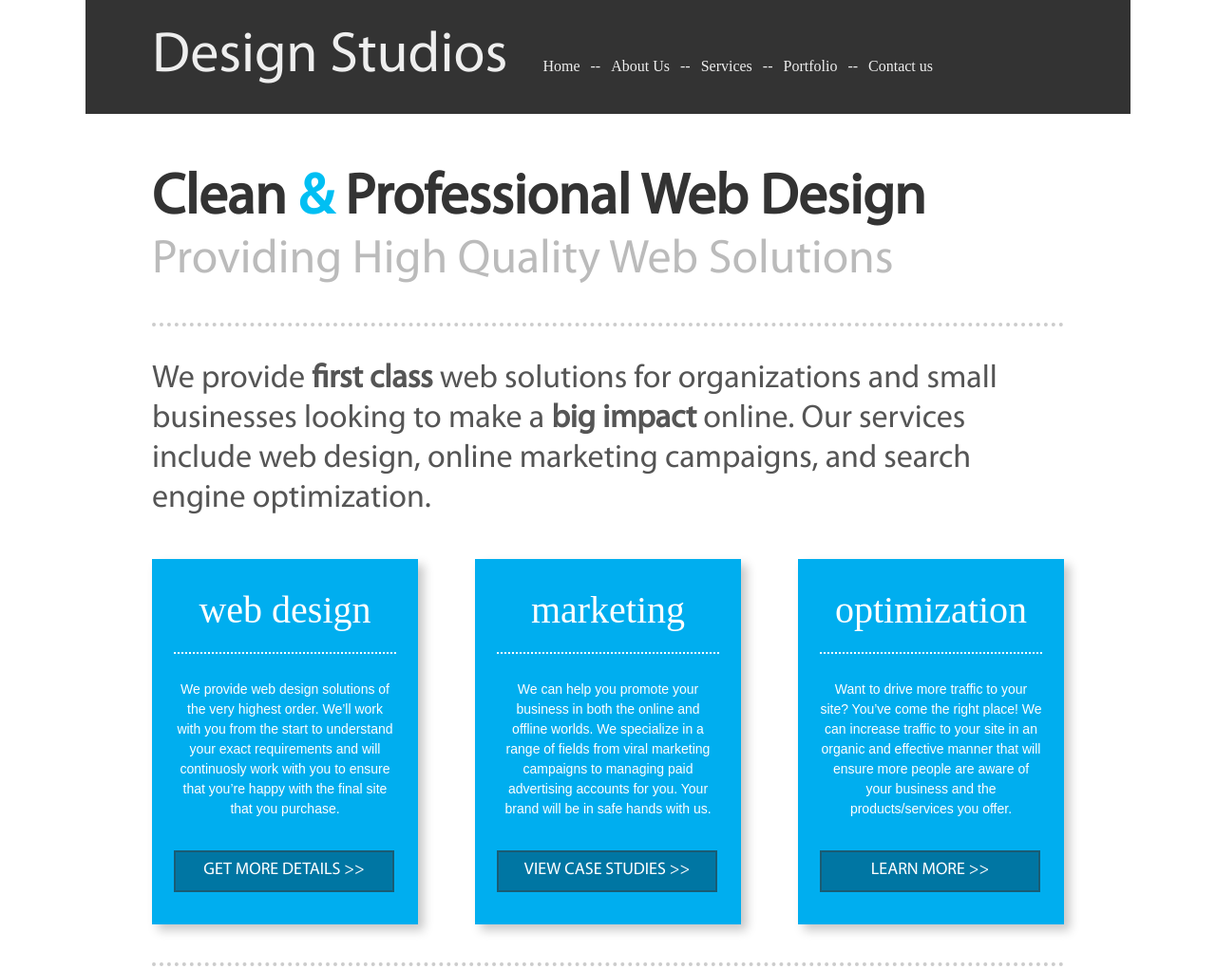
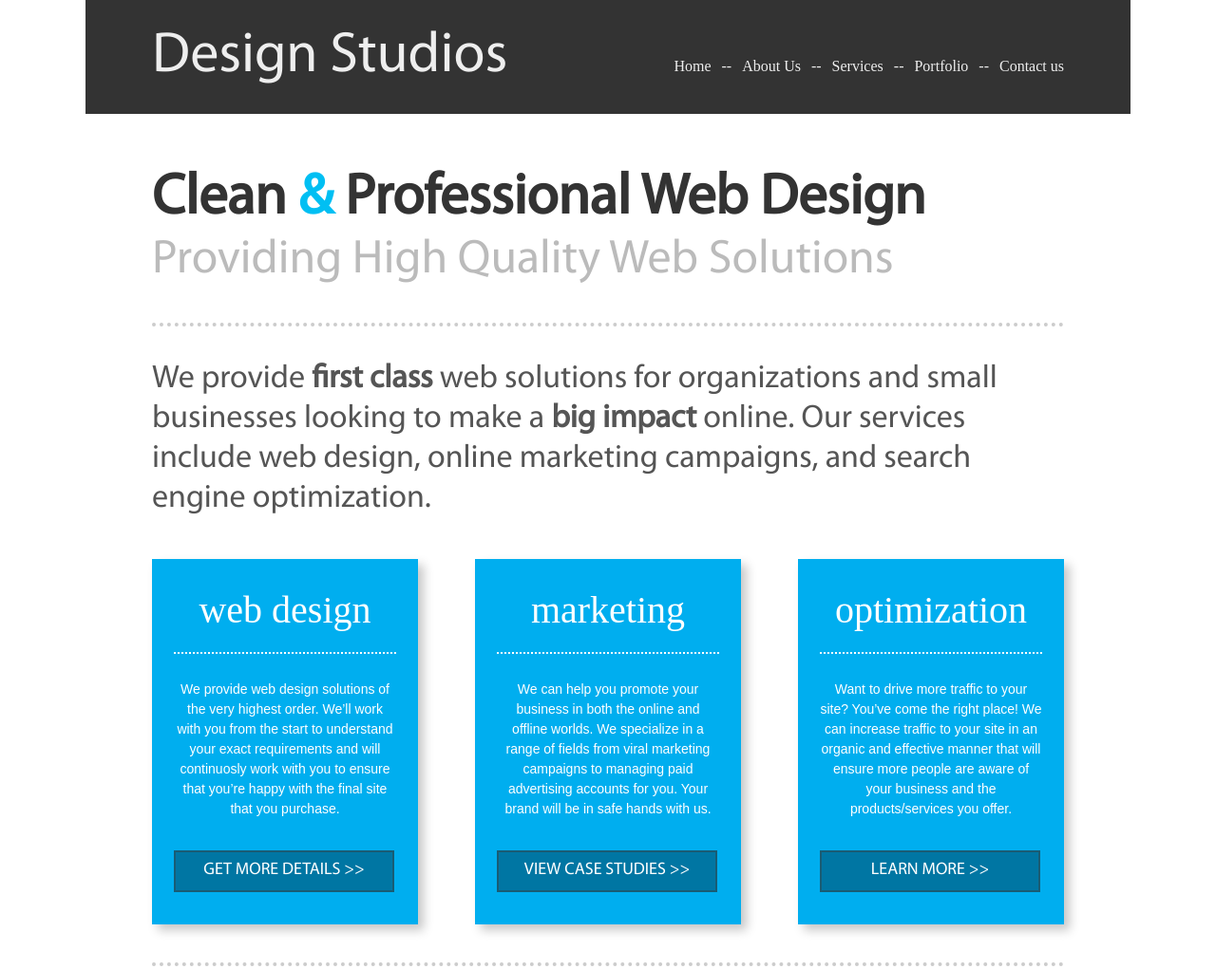
Before and after one commit to LoshakovaAnna/Design_Studio_fromPSD, a plain HTML site: page page2.html in a window 1280 px wide. Shown: the top 1021 px of the page at 95% size. Drawn offline with Linux system fonts and the light colour scheme.

Commit message:
Add files via upload

```diff
--- a/page2.css
+++ b/page2.css
@@ -37,7 +37,6 @@
 }
 
 .menu{
-    flex:4;
     color: #eeeeee;
     font-size: 16px;
 }
@@ -51,7 +50,8 @@
     list-style: none;
     display:flex;
     flex-direction: row;
-    vertical-align: bottom;     text-align: left;
+    vertical-align: bottom;
+    text-align: left;
 }
 .href-discription{
     color: #eeeeee;
```
Also changed, not shown: img1.jpg (added).
